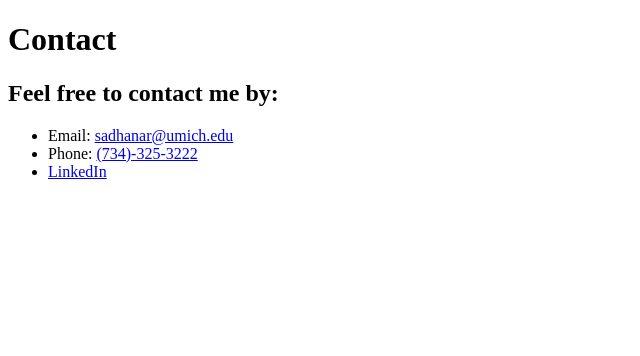
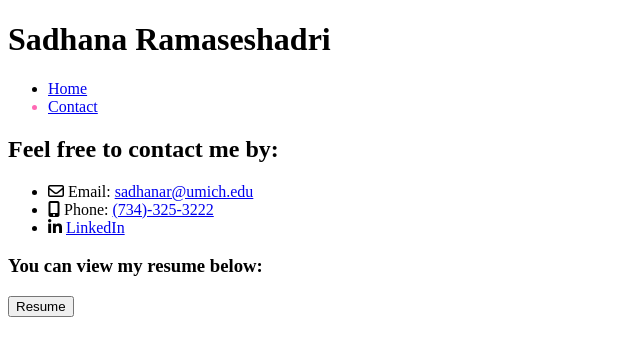
Before and after one commit to sadhana-sr/PS1, a plain HTML site: page contact.html in a window 1280 px wide. Shown: the whole page, without its empty margins (0-640 px from the left). Drawn offline with Linux system fonts and the light colour scheme.

Commit message:
update contact.html
added icons, links, additional css

```diff
--- a/contact.html
+++ b/contact.html
@@ -1,20 +1,33 @@
 <!DOCTYPE html>
 <html lang="en">
+    <head><link rel="stylesheet" href="https://cdnjs.cloudflare.com/ajax/libs/font-awesome/4.7.0/css/font-awesome.min.css"></head>
+    <script src="https://kit.fontawesome.com/a076d05399.js" crossorigin="anonymous"></script>
     <style>
         .selected{
-            color: red;
+            color:hotpink;
         }
     </style>
 
     <header>
-        <h1>Contact</h1>
+        <h1>Sadhana Ramaseshadri</h1>
+        <nav>
+            <ul>
+                <li><a href="./index.html">Home</a></li>
+                <li class='selected'><a href="./contact.html">Contact</a></li>
+             </ul>
+        </nav>
+
         <h2>Feel free to contact me by: </h2>
     </header>
     <body>
         <ul>
-            <li>Email: <a href = "mailto: sadhanar@umich.edu">sadhanar@umich.edu</a></li>
-            <li>Phone: <a href = "tel:7343253222">(734)-325-3222</a></li>
-            <li><a href = 'https://www.linkedin.com/in/sadhanara/'> LinkedIn</a></li>
+            <li><i class="fa fa-envelope-o" aria-hidden="true"></i> Email: <a href = "mailto: sadhanar@umich.edu">sadhanar@umich.edu</a></i>
+            </li>
+            <li><i class="fa fa-mobile" aria-hidden="true"></i> Phone: <a href = "tel:7343253222">(734)-325-3222</a></li>
+            <li>  <i class="fa fa-linkedin" aria-hidden="true"></i> <a href = 'https://www.linkedin.com/in/sadhanara/' target="_blank"> LinkedIn</a></li>
         </ul>
+
+        <h3>You can view my resume below:</h3>
+        <a href="https://eb93b0a2-6e7c-4af6-90f4-8712ce51d391.filesusr.com/ugd/03601a_9bc5e666f2c04a7ea351581fa52cb04e.pdf" target="_blank"><button type="button" onclick="submit">Resume</button></a>
     </body>
 </html>
```
